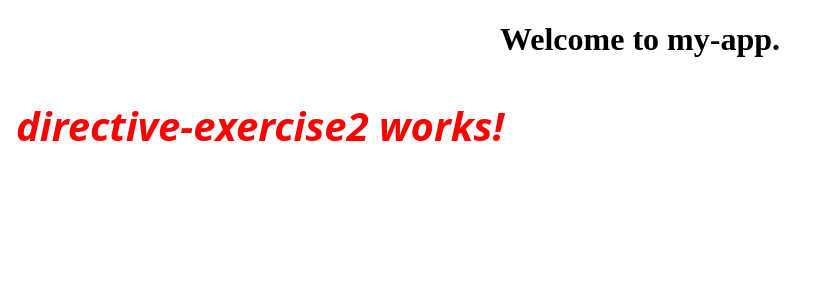
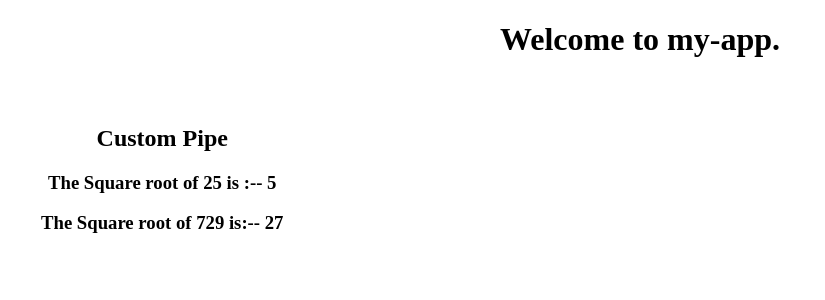
Before and after one commit to Yash3656/my-app, an Angular app: page / in a window 1280 px wide. Shown: the top 300 px of the page, without its empty margins (0-825 px from the left). Built offline with nearby package versions, Linux system fonts and the light colour scheme.

Commit message:
Custom pipe

```diff
--- a/src/app/app.component.html
+++ b/src/app/app.component.html
@@ -11,7 +11,12 @@
      <h1>
         Welcome to {{title}}.
      </h1>
+     <div style="float:left;padding:25px;">
+       <h2> Custom Pipe</h2>
+       <h3><b> The Square root of 25 is :-- {{25 | sqrt}}</b></h3>
+       <h3><b> The Square root of 729 is:-- {{729 | sqrt}}</b></h3>
+    </div>
+<!--  <app-pipe-test></app-pipe-test> -->
   </div>
-  <app-directive-exercise2></app-directive-exercise2>
-</body>
+ </body>
 </html>
--- a/src/app/app.module.ts
+++ b/src/app/app.module.ts
@@ -10,6 +10,8 @@ import { DirectiveExercise1Component } from './directive-exercise1/directive-exe
 import { DirectiveExercise2Component } from './directive-exercise2/directive-exercise2.component';
 import { Exercise1Directive } from './exercise1.directive';
 import { Exercise2Directive } from './exercise2.directive';
+import { PipeTestComponent } from './pipe-test/pipe-test.component';
+import { SqrtPipe } from "./app.sqrt";
 
 @NgModule({
   declarations: [
@@ -21,7 +23,9 @@ import { Exercise2Directive } from './exercise2.directive';
     DirectiveExercise1Component,
     DirectiveExercise2Component,
     Exercise1Directive,
-    Exercise2Directive
+    Exercise2Directive,
+    PipeTestComponent,
+    SqrtPipe
   ],
   imports: [
     BrowserModule
--- /dev/null
+++ b/src/app/app.sqrt.ts
@@ -0,0 +1,10 @@
+import {Pipe, PipeTransform} from '@angular/core';
+
+@Pipe ({
+   name : 'sqrt'
+})
+export class SqrtPipe implements PipeTransform {
+   transform(val : number) : number {
+      return Math.sqrt(val);
+   }
+}
```
